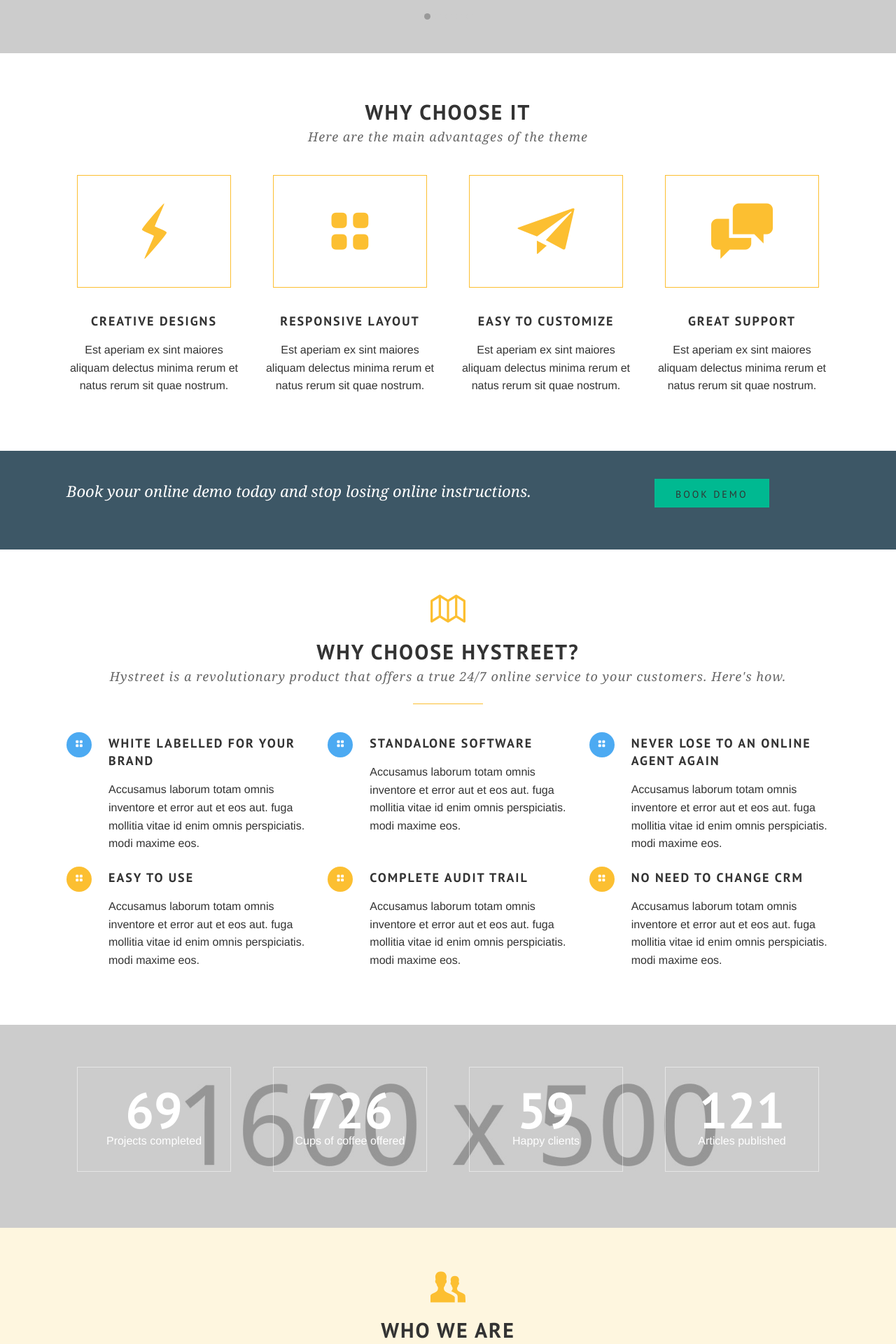
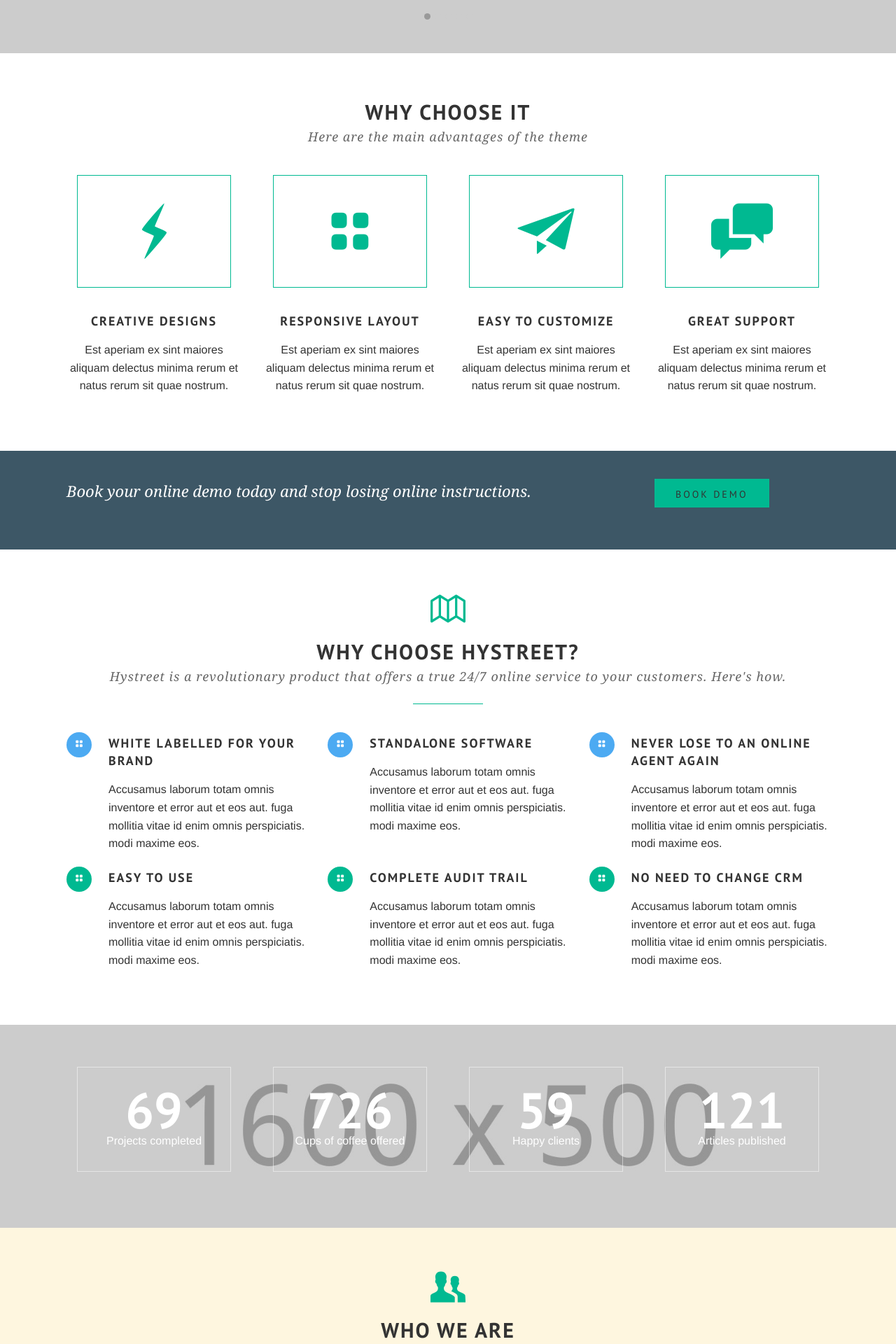
Before and after one commit to hystreet/hystreet.github.io, a Jekyll site: the page built from index.html, in a window 1280 px wide. Shown: the part 548-2468 px from the top of the page at 70% size. Built offline with Jekyll 4.4.1, drawn with Linux system fonts in a browser that asks for light colours; some web fonts are replaced.

Commit message:
changing yellow to our green

```diff
--- a/css/style.css
+++ b/css/style.css
@@ -30,7 +30,7 @@
 }
 
 .yellow {
-  background: #fcbf31;
+  background: #00b991;
 }
 
 .dark-blue {
@@ -90,7 +90,7 @@
   color: white;
 }
 .button.boxed:hover {
-  background: #fcbf31;
+  background: #00b991;
 }
 
 .drop-letters {
@@ -148,7 +148,7 @@
 /*special title */
 .special-title i {
   font-size: 50px;
-  color: #fcbf31;
+  color: #00b991;
   margin-bottom: 15px;
   display: block;
 }
@@ -167,7 +167,7 @@
   width: 100px;
   height: 5px;
   margin: 0 auto;
-  border-bottom: 1px solid #fcbf31;
+  border-bottom: 1px solid #00b991;
 }
 
 /*icon-text */
@@ -187,7 +187,7 @@
   float: left;
 }
 .icon-text i.yellow {
-  background: #fcbf31;
+  background: #00b991;
 }
 .icon-text h3, .icon-text p {
   margin-left: 60px;
@@ -195,8 +195,8 @@
 
 .icon-text-boxed i {
   font-size: 88px;
-  color: #fcbf31;
-  border: 1px solid #fcbf31;
+  color: #00b991;
+  border: 1px solid #00b991;
   padding: 35px 0;
   display: block;
   width: 88%;
@@ -208,7 +208,7 @@
 }
 
 .icon-text-boxed:hover i {
-  background: #fcbf31;
+  background: #00b991;
   color: white;
 }
 
@@ -227,7 +227,7 @@
   -ms-border-radius: 50%;
   -o-border-radius: 50%;
   border-radius: 50%;
-  background: #fcbf31;
+  background: #00b991;
   -webkit-transition: color 0.2s linear;
   -moz-transition: color 0.2s linear;
   -o-transition: color 0.2s linear;
@@ -239,7 +239,7 @@
 
 .icon-text-circle:hover i {
   background: none;
-  color: #fcbf31;
+  color: #00b991;
 }
 
 /*call-to-action */
@@ -281,7 +281,7 @@
 }
 .bars p.highlighted {
   width: 0;
-  background: #fcbf31;
+  background: #00b991;
   height: 14px;
 }
 
@@ -306,7 +306,7 @@
 
 .member.active p.active-line {
   height: 4px;
-  background: #fcbf31;
+  background: #00b991;
   position: relative;
   margin: 0;
 }
@@ -339,7 +339,7 @@
 }
 .socials i.yellow {
   color: white;
-  background: #fcbf31;
+  background: #00b991;
 }
 .socials i.yellow:hover {
   background-color: rgba(252, 191, 49, 0.8);
@@ -510,7 +510,7 @@
   transition: all 0.2s linear;
 }
 ul.gallery li a h3 {
-  color: #fcbf31;
+  color: #00b991;
   margin-bottom: 10px;
 }
 ul.gallery li a p {
@@ -578,10 +578,10 @@
   color: #999999;
 }
 ul#filter li.current {
-  border: 1px solid #fcbf31;
+  border: 1px solid #00b991;
 }
 ul#filter li.current a {
-  color: #fcbf31;
+  color: #00b991;
 }
 
 ul.info {
@@ -591,7 +591,7 @@
   margin-right: 5px;
 }
 ul.info i {
-  border: 1px solid #fcbf31;
+  border: 1px solid #00b991;
   padding: 5px;
   -webkit-transition: all 0.1s linear;
   -moz-transition: all 0.1s linear;
@@ -599,7 +599,7 @@
   transition: all 0.1s linear;
 }
 ul.info i:hover {
-  background: #fcbf31;
+  background: #00b991;
   color: white;
 }
 
@@ -621,7 +621,7 @@
   color: #333333;
 }
 .post .info p a:hover {
-  color: #fcbf31;
+  color: #00b991;
 }
 .post .other-info {
   list-style: none;
@@ -637,7 +637,7 @@
   color: #999999;
 }
 .post .other-info li a:hover {
-  color: #fcbf31;
+  color: #00b991;
 }
 .post .content .orbit-container {
   margin-bottom: 20px;
@@ -676,22 +676,22 @@
   color: #333333;
 }
 .pages ul a:hover {
-  color: #fcbf31;
+  color: #00b991;
 }
 
 .timestamp {
   width: 80px;
-  border: 1px solid #fcbf31;
+  border: 1px solid #00b991;
 }
 .timestamp .month {
-  background: #fcbf31;
+  background: #00b991;
   color: white;
-  border-bottom: 1px solid #fcbf31;
+  border-bottom: 1px solid #00b991;
   display: block;
   padding: 5px 0;
 }
 .timestamp .date {
-  color: #fcbf31;
+  color: #00b991;
   display: block;
   padding: 20px 0;
   font-size: 36px;
```
